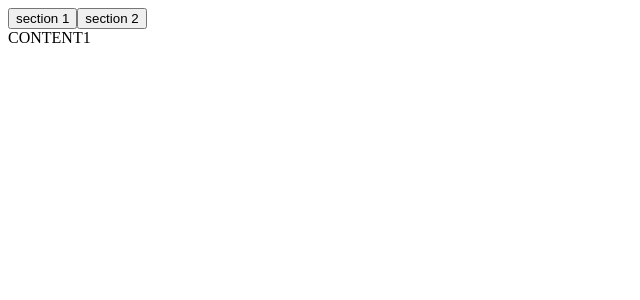
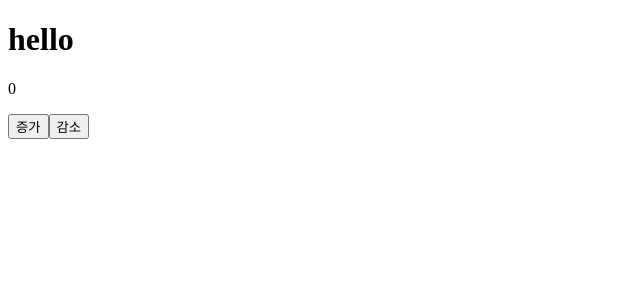
Before and after one commit to kenna-hwa/react-hook, a React (Create React App) app: page / in a window 1280 px wide. Shown: the top 300 px of the page, without its empty margins (0-640 px from the left). Built offline with nearby package versions, Linux system fonts and the light colour scheme.

Commit message:
usestate 연습

```diff
--- a/src/App.js
+++ b/src/App.js
@@ -1,4 +1,5 @@
 import './App.css';
+
 
 function App() {
   return (
--- a/src/index.js
+++ b/src/index.js
@@ -1,48 +1,12 @@
 import React, { useState } from 'react';
 import ReactDOM from 'react-dom';
+import UseState from './useState';
 
 
-const content = [
-  {
-    tab: "section 1",
-    content : "CONTENT1",
-    //컴포넌트도 가능! content : <Compo />
-  },
-  {
-    tab: "section 2",
-    content : "CONTENT2",
-    //컴포넌트도 가능! content : <Compo />
+const App = () => {
 
-  }
+return <UseState />
 
-]
-
-//useTabs
-
-const useTabs = (initialTab, allTabs) => {
-  if(!allTabs || !Array.isArray(allTabs) ){
-    return;
-  };
-  const [currentIndex, setCurrentIndex] = useState(initialTab)
-  return {
-    currentItem : allTabs[currentIndex],
-    changeItem : setCurrentIndex
-  };
-}
-
-//useEffect 기본
-
-const App = () => {
-  const { currentItem, changeItem } = useTabs(0, content)
-  return (
-    <div className="App">
-      {content.map((section, index)=><button onClick={() => changeItem(index)}>{section.tab}</button>)}
-      <div>
-      {currentItem.content}
-      </div>
-    </div>
-
-  )
 }
 
 const rootElement = document.getElementById('root');
--- /dev/null
+++ b/src/useState.js
@@ -0,0 +1,56 @@
+// import React, { useState } from "react";
+import React from "react";
+import { Component } from "react";
+
+
+// const UseState = () => {
+
+//     const [item, setItem] = useState(1);
+//     const incrementItem = () => setItem(item+1);
+//     const decrementItem = () => setItem(item-1);
+//     //함수를 두개 만들어서 setitem을 쓰는군
+//     return (
+//     <div>
+//         <h1>useState</h1>
+//         <p>{ item }</p>
+//         <p>{ setItem }</p>
+//         <button onClick={incrementItem}>더하기</button>
+//         <button onClick={decrementItem}>빼기</button>
+
+//     </div>
+//     )
+// }
+
+
+class UseState extends React.Component{
+
+    state = {
+        item : 0,
+    }
+
+    add = () => {
+        this.setState(current => ({
+            item: current.item+1,
+        }))
+    }
+    minus = () => {
+        this.setState(current=>({
+            item: current.item-1,
+        }))
+    }
+
+    render(){
+        const { item } = this.state;
+        return(
+            <div>
+            <h1>hello</h1>
+            <p>{ item }</p>
+            <button onClick={this.add}>증가</button>
+            <button onClick={this.minus}>감소</button>
+            </div>
+        )
+    }
+
+}
+
+export default UseState;
```
Also changed, not shown: public/index.html (+0 -10 lines), src/useTabs.js (added, +46 -0 lines).
